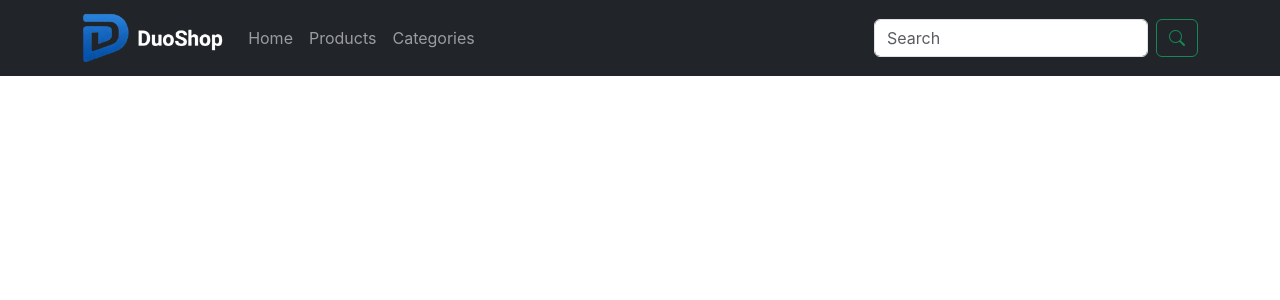
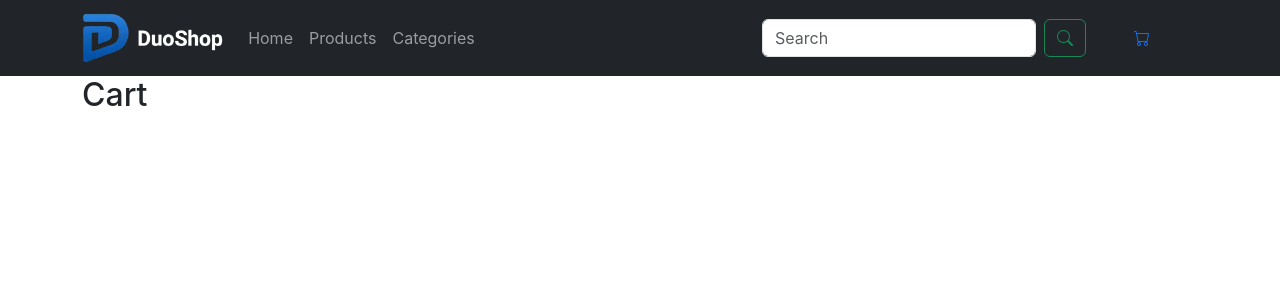
Before and after one commit to NazarTymoshchuk/DuoShop_React, a React (Create React App) app in the folder my-app/: page /cart in a window 1280 px wide. Shown: the top 300 px of the page. Built offline with nearby package versions, Linux system fonts and the light colour scheme.

Commit message:
Add Cart

```diff
--- a/my-app/src/App.js
+++ b/my-app/src/App.js
@@ -5,6 +5,7 @@ import HomePage from './pages/HomePage';
 import ProductsPage from './pages/ProductsPage';
 import Container from 'react-bootstrap/esm/Container';
 import ProductDetails from './components/main/product/productDetails/ProductDetails';
+import Cart from './components/cart/Cart';
 
 function App() {
 
@@ -18,6 +19,7 @@ function App() {
           <Route path='/products' element={<ProductsPage />} />
           <Route path='/products/:categoryname' element={<ProductsPage />} />
           <Route path='/products/detail/:id' element={<ProductDetails />} />
+          <Route path='/cart' element={<Cart />} />
         </Routes>
       </Container>
 
--- /dev/null
+++ b/my-app/src/components/cart/Cart.js
@@ -0,0 +1,22 @@
+import { useCart } from "../../context/CartContext"
+
+
+function Cart() {
+
+    const {cart, dispatch} = useCart();
+
+    return (
+        <div>
+            <h2>Cart</h2>
+
+            {cart.map(p => (
+                <div>
+                    <p>{p.name}</p>
+                    <p>{p.price}</p>
+                </div>
+            ))}
+        </div>
+    )
+}
+
+export default Cart;
--- a/my-app/src/components/header/Header.js
+++ b/my-app/src/components/header/Header.js
@@ -6,7 +6,7 @@ import Form from 'react-bootstrap/Form';
 import Nav from 'react-bootstrap/Nav';
 import Navbar from 'react-bootstrap/Navbar';
 import 'bootstrap-icons/font/bootstrap-icons.css';
-import { useNavigate } from "react-router-dom";
+import { Link, useNavigate } from "react-router-dom";
 import { useState } from "react";
 import Offcanvas from 'react-bootstrap/Offcanvas';
 
@@ -67,6 +67,7 @@ function HeaderBar() {
           />
           <Button variant="outline-success"><i className="bi bi-search"></i></Button>
         </Form>
+        <Link to="/cart" className="mx-5" variant="outline-success"><i class="bi bi-cart"></i></Link>
       </Navbar.Collapse>
     </Container>
   </Navbar>
--- a/my-app/src/components/main/product/productItem/ProductItem.js
+++ b/my-app/src/components/main/product/productItem/ProductItem.js
@@ -1,14 +1,20 @@
+import Button from "react-bootstrap/esm/Button";
 import "./ProductItem.css"
 import { Link } from 'react-router-dom';
+import { useCart } from "../../../../context/CartContext";
 
-function ProductItem({id, images, name, price}) {
+function ProductItem({product}) {
+
+    const {dispatch} = useCart()
+
     return (
         <div className="card-product">
-            <Link className="card-link" to={`/products/detail/${id}`}>
-                <img className="card-img" src={images[0]} alt="" />
-                <h3>{name}</h3>
-                <p>{price} UAH</p>
+            <Link className="card-link" to={`/products/detail/${product.id}`}>
+                <img className="card-img" src={product.images[0]} alt="" />
+                <h3>{product.name}</h3>
+                <p>{product.price} UAH</p>
             </Link>
+            <Button onClick={() => dispatch({ type: "ADD", product })}><i class="bi bi-cart-plus"></i></Button>
         </div>
     )
 }
--- a/my-app/src/components/main/product/productList/ProductList.js
+++ b/my-app/src/components/main/product/productList/ProductList.js
@@ -69,7 +69,7 @@ function ProductList({filters}) {
                 <Row className="g-0 inner-border-grid">
                     {sortedProducts.map((product) => (
                         <Col key={product.id} xxl={3} xl={4} md={6}>
-                            <ProductItem {...product} />
+                            <ProductItem product={product} />
                         </Col>
                     ))}
                 </Row>
--- /dev/null
+++ b/my-app/src/context/CartContext.js
@@ -0,0 +1,32 @@
+import { createContext, useContext, useReducer } from "react";
+
+const CartContext = createContext()
+
+const cartReducer = (state, action) => {
+    switch (action.type) {
+        case "ADD":
+            console.log(state);
+
+            return [...state, action.product]
+
+        case "REMOVE":
+            return state.filter(p => p.id !== action.id)
+
+        case "UPDATE":
+            return action.products;
+        default:
+            return state;
+    }
+}
+
+export function CartProvider({children}) {
+    const [cart, dispatch] = useReducer(cartReducer, [])
+
+    return (
+        <CartContext.Provider value={{cart, dispatch}}>
+            {children}
+        </CartContext.Provider>
+    )
+}
+
+export const useCart = () => useContext(CartContext)
--- a/my-app/src/index.js
+++ b/my-app/src/index.js
@@ -3,12 +3,15 @@ import ReactDOM from 'react-dom/client';
 import './index.css';
 import App from './App';
 import {BrowserRouter} from 'react-router-dom';
+import { CartProvider } from './context/CartContext';
 
 const root = ReactDOM.createRoot(document.getElementById('root'));
 root.render(
   <BrowserRouter>
     <React.StrictMode>
-      <App />
+      <CartProvider>
+        <App />
+      </CartProvider>
     </React.StrictMode>
   </BrowserRouter>
 );
```
